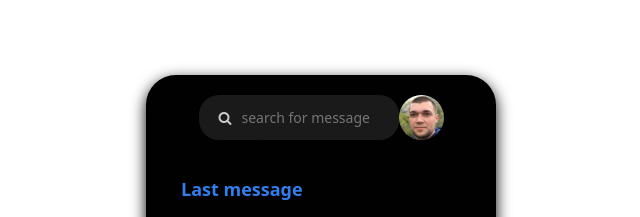
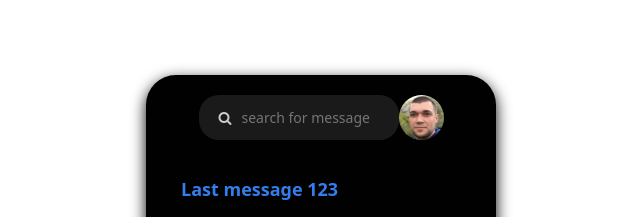
Before and after one commit to SerhiiZinchenko/chat-window, a plain HTML site: page index.html in a window 1280 px wide. Shown: the top 217 px of the page, 319-959 px from the left. Drawn offline with nearby package versions, Linux system fonts and the light colour scheme.

Commit message:
Merge branch 'FW-1' #1

```diff
--- a/index.html
+++ b/index.html
@@ -31,7 +31,7 @@
                     </form>
                 </div>
                 <div class="chat-inner">
-                    <h4 class="title">Last message</h4>
+                    <h4 class="title">Last message 123</h4>
                     <div class="inner">
                         <ul>
                             <li>
```
